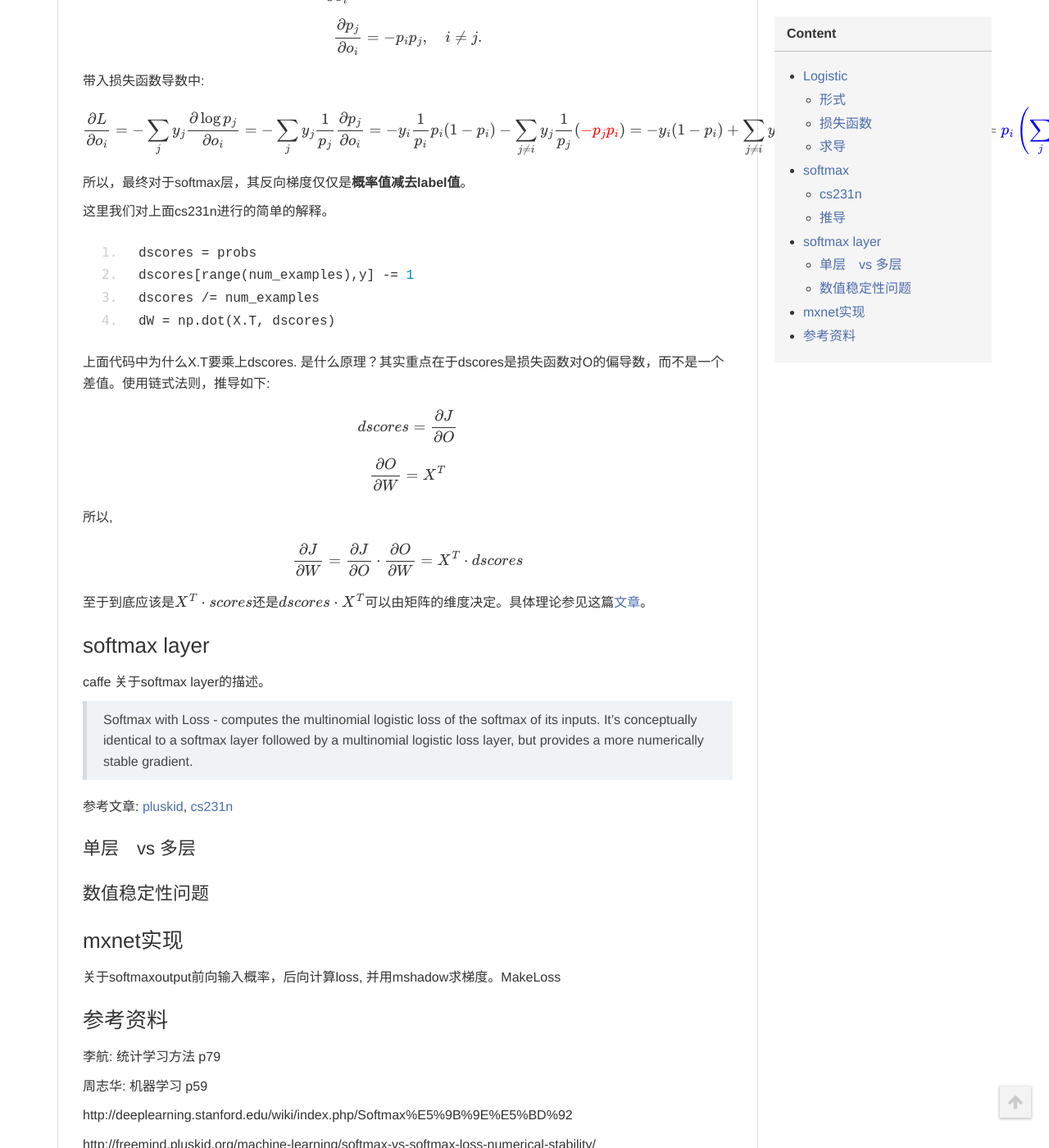
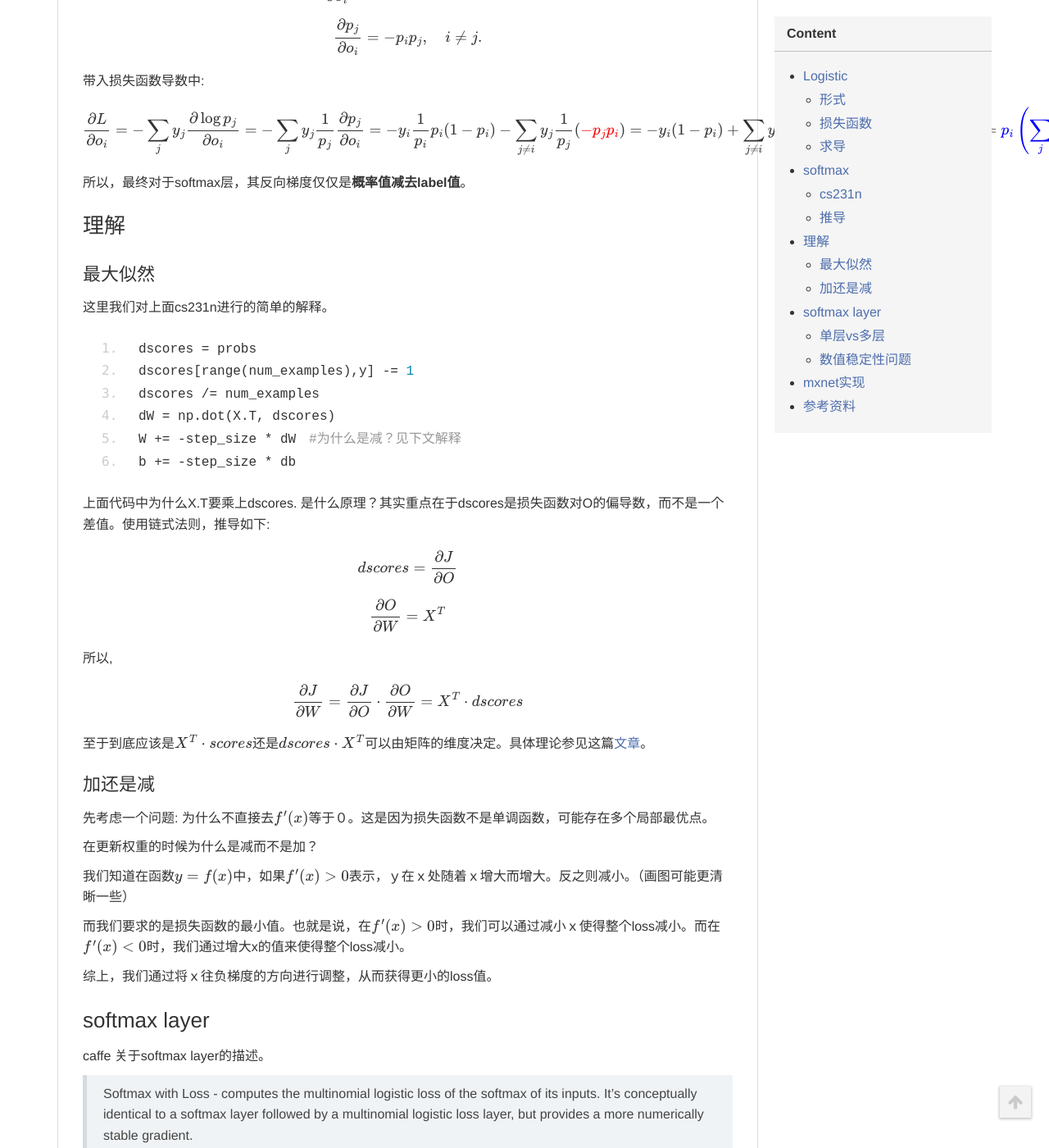
Before and after one commit to vsooda/vsooda.github.io, a Jekyll site: the page built from _posts/2017-03-14-softmax-logistic.markdown, in a window 1280 px wide and 1400 px high, scrolled down 3911 px. Shown: the whole window at 82% size. Built offline with Jekyll 4.4.1, drawn with Linux system fonts in a browser that asks for light colours; formulas are drawn with MathJax 3; comment, search, counter and statistics services are not loaded.

Commit message:
gradient descent

````diff
--- a/_posts/2017-03-14-softmax-logistic.markdown
+++ b/_posts/2017-03-14-softmax-logistic.markdown
@@ -158,6 +158,10 @@ $$\frac{\partial L}{\partial o_i}=-\sum_jy_j\frac{\partial \log p_j}{\partial o_
 
 
 
+### 理解
+
+#### 最大似然
+
 这里我们对上面cs231n进行的简单的解释。
 
 ```python
@@ -165,6 +169,8 @@ dscores = probs
 dscores[range(num_examples),y] -= 1
 dscores /= num_examples
 dW = np.dot(X.T, dscores)
+W += -step_size * dW　#为什么是减？见下文解释
+b += -step_size * db
 ```
 
 上面代码中为什么X.T要乘上dscores. 是什么原理？其实重点在于dscores是损失函数对O的偏导数，而不是一个差值。使用链式法则，推导如下:
@@ -179,6 +185,26 @@ $$\frac{\partial J}{\partial W}=\frac{\partial J}{\partial O}\cdot \frac{\partia
 
 至于到底应该是$X^T\cdot scores$还是$dscores\cdot X^T$可以由矩阵的维度决定。具体理论参见这篇[文章](http://cs231n.stanford.edu/vecDerivs.pdf)。
 
+#### 加还是减
+
+先考虑一个问题: 为什么不直接去$f'(x)$等于０。这是因为损失函数不是单调函数，可能存在多个局部最优点。
+
+
+
+在更新权重的时候为什么是减而不是加？
+
+
+
+我们知道在函数$y=f(x)$中，如果$f'(x)>0$表示，ｙ在ｘ处随着ｘ增大而增大。反之则减小。（画图可能更清晰一些）
+
+而我们要求的是损失函数的最小值。也就是说，在$f'(x)>0$时，我们可以通过减小ｘ使得整个loss减小。而在$f'(x)<0$时，我们通过增大x的值来使得整个loss减小。
+
+
+
+综上，我们通过将ｘ往负梯度的方向进行调整，从而获得更小的loss值。
+
+
+
 ### softmax layer
 
 caffe 关于softmax layer的描述。
@@ -187,7 +213,7 @@ caffe 关于softmax layer的描述。
 
 参考文章: [pluskid](http://freemind.pluskid.org/machine-learning/softmax-vs-softmax-loss-numerical-stability/), [cs231n](http://cs231n.github.io/linear-classify/#softmax)
 
-#### 单层　vs 多层
+#### 单层vs多层
 
 #### 数值稳定性问题
 
````
